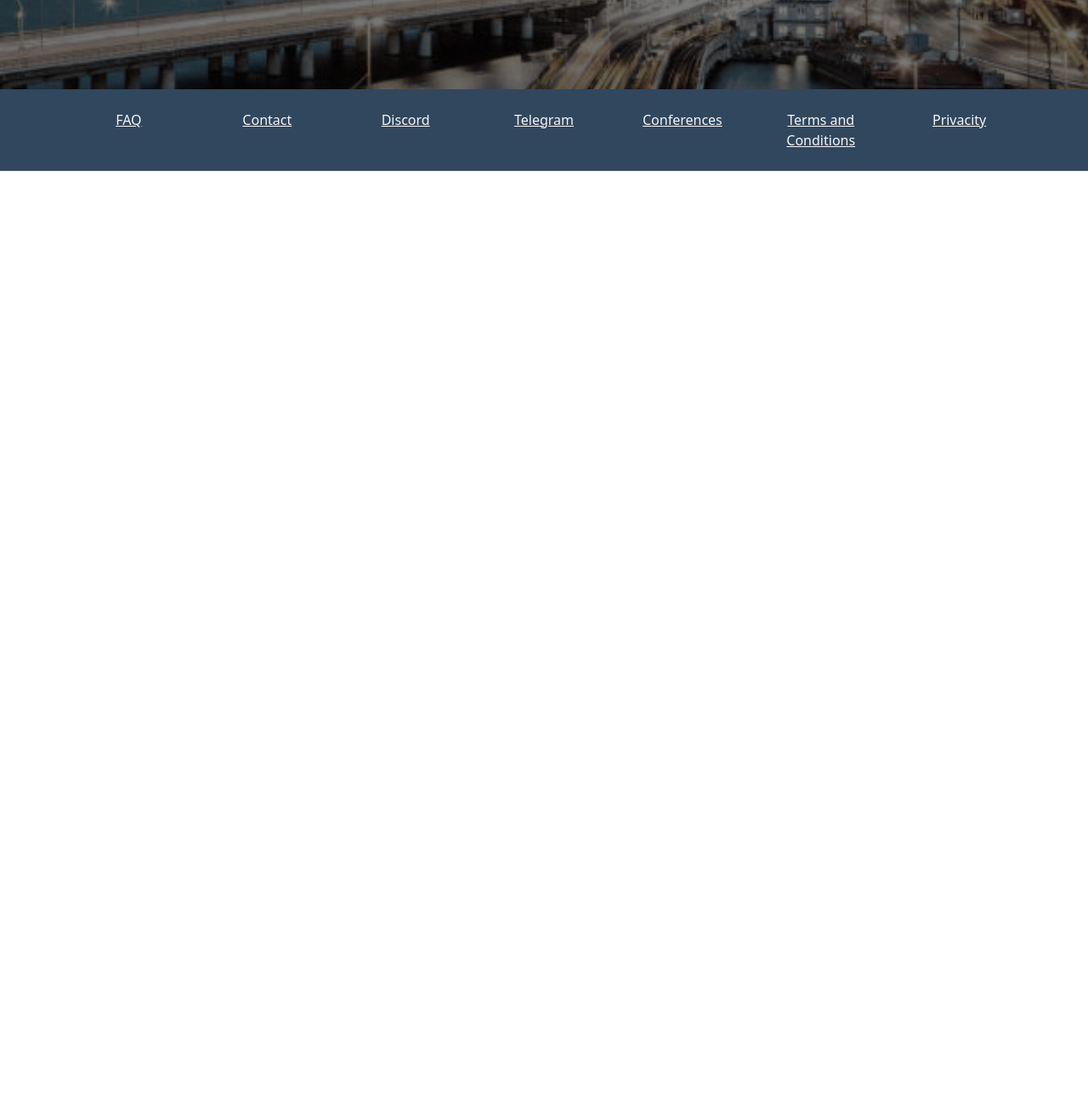
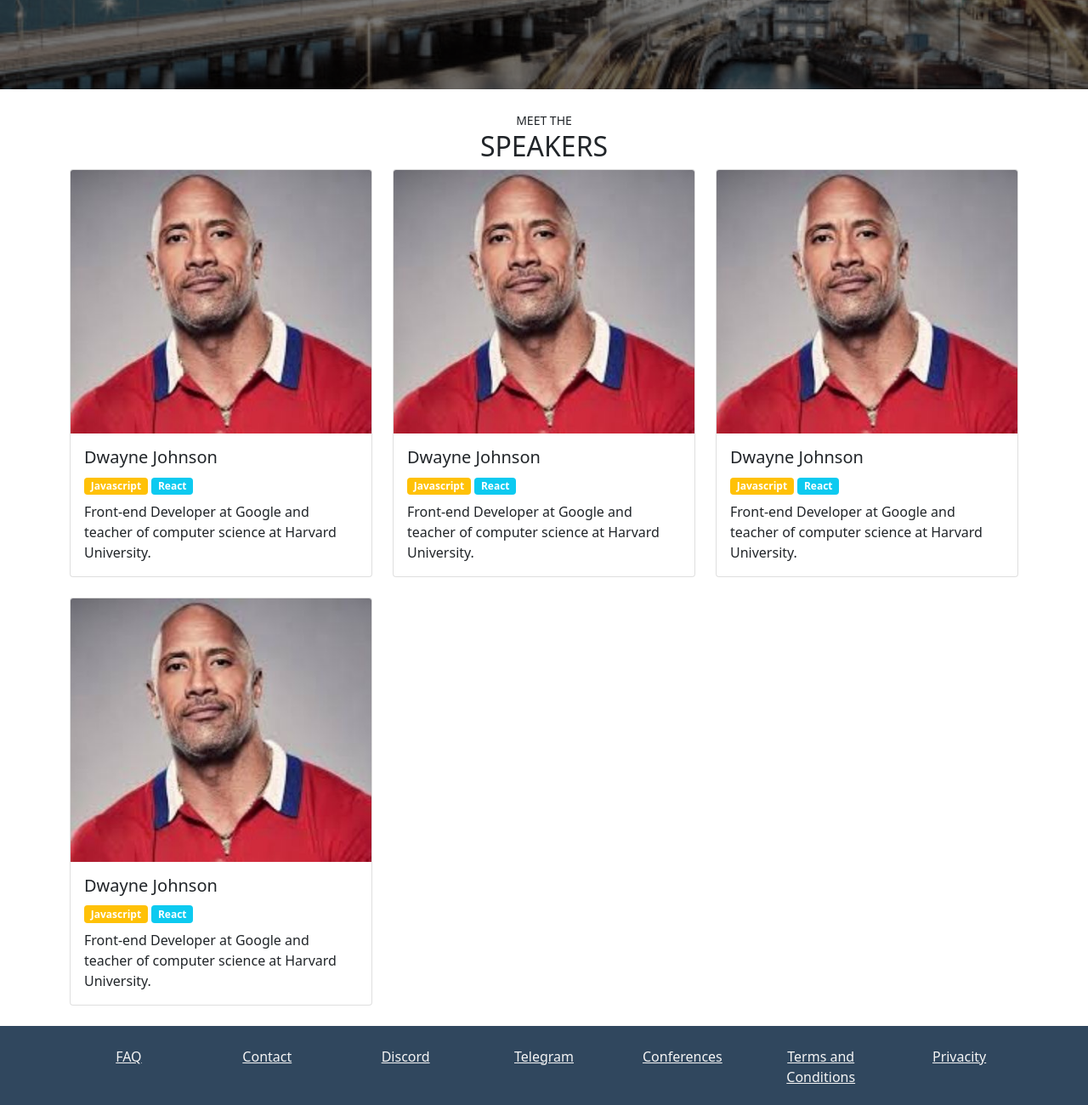
Before and after one commit to EmanuelSuarez/CodeParty, a plain HTML site: page index.html in a window 1280 px wide. Shown: the part 520-1820 px from the top of the page at 85% size. Before the commit the page ends 800 px from the top, so only its background shows below. Drawn offline with nearby package versions, Linux system fonts and the light colour scheme.

Commit message:
Added speakers`s cards section

```diff
--- a/index.css
+++ b/index.css
@@ -1,6 +1,8 @@
 .text-codeparty {
     color: #F05454 !important;
 }
+
+
 
 .btn-codeparty {
     background-color: #F05454;
@@ -9,7 +11,6 @@
 
 .btn-codeparty:hover {
     background-color: #a73939;
-    color: white;
 }
 
 /* ------------------------------------------------------------------ */
--- a/index.html
+++ b/index.html
@@ -76,6 +76,72 @@
     </main>
     <!-- /MAIN  -->
 
+    <!-- SPEAKERS CARDS -->
+    <section class="speakers mt-4">
+        <div class="container">
+            <div class="row">
+                <div class="col text-center text-uppercase">
+                    <small>Meet the</small>
+                    <h2>speakers</h2>
+                </div>
+            </div>
+            <div class="row">
+                <div class="col-12 col-md-6 col-lg-4 mb-4">
+                    <div class="card">
+                        <img src="images/dwayne-johnson.jpg" class="card-img-top" alt="Dwayne Johnson">
+                        <div class="card-body">
+                            <h5 class="card-title">Dwayne Johnson</h5>
+                            <div class="badges mb-2">
+                                <span class="badge bg-warning">Javascript</span>
+                                <span class="badge bg-info">React</span>
+                            </div>
+                            <p class="card-text">Front-end Developer at Google and teacher of computer science at Harvard University.</p>
+                        </div>
+                    </div>
+                </div>
+                <div class="col-12 col-md-6 col-lg-4 mb-4">
+                    <div class="card">
+                        <img src="images/dwayne-johnson.jpg" class="card-img-top" alt="Dwayne Johnson">
+                        <div class="card-body">
+                            <h5 class="card-title">Dwayne Johnson</h5>
+                            <div class="badges mb-2">
+                                <span class="badge bg-warning">Javascript</span>
+                                <span class="badge bg-info">React</span>
+                            </div>
+                            <p class="card-text">Front-end Developer at Google and teacher of computer science at Harvard University.</p>
+                        </div>
+                    </div>
+                </div>
+                <div class="col-12 col-md-6 col-lg-4 mb-4">
+                    <div class="card">
+                        <img src="images/dwayne-johnson.jpg" class="card-img-top" alt="Dwayne Johnson">
+                        <div class="card-body">
+                            <h5 class="card-title">Dwayne Johnson</h5>
+                            <div class="badges mb-2">
+                                <span class="badge bg-warning">Javascript</span>
+                                <span class="badge bg-info">React</span>
+                            </div>
+                            <p class="card-text">Front-end Developer at Google and teacher of computer science at Harvard University.</p>
+                        </div>
+                    </div>
+                </div>
+                <div class="col-12 col-md-6 col-lg-4 mb-4">
+                    <div class="card">
+                        <img src="images/dwayne-johnson.jpg" class="card-img-top" alt="Dwayne Johnson">
+                        <div class="card-body">
+                            <h5 class="card-title">Dwayne Johnson</h5>
+                            <div class="badges mb-2">
+                                <span class="badge bg-warning">Javascript</span>
+                                <span class="badge bg-info">React</span>
+                            </div>
+                            <p class="card-text">Front-end Developer at Google and teacher of computer science at Harvard University.</p>
+                        </div>
+                    </div>
+                </div>
+            </div>
+        </div>
+    </section>
+    <!-- /SPEAKERS CARDS -->
 
 
     <!-- FOOTER  -->
```
Also changed, not shown: images/dwayne-johnson.jpg (added), images/sss.jfif (added).
